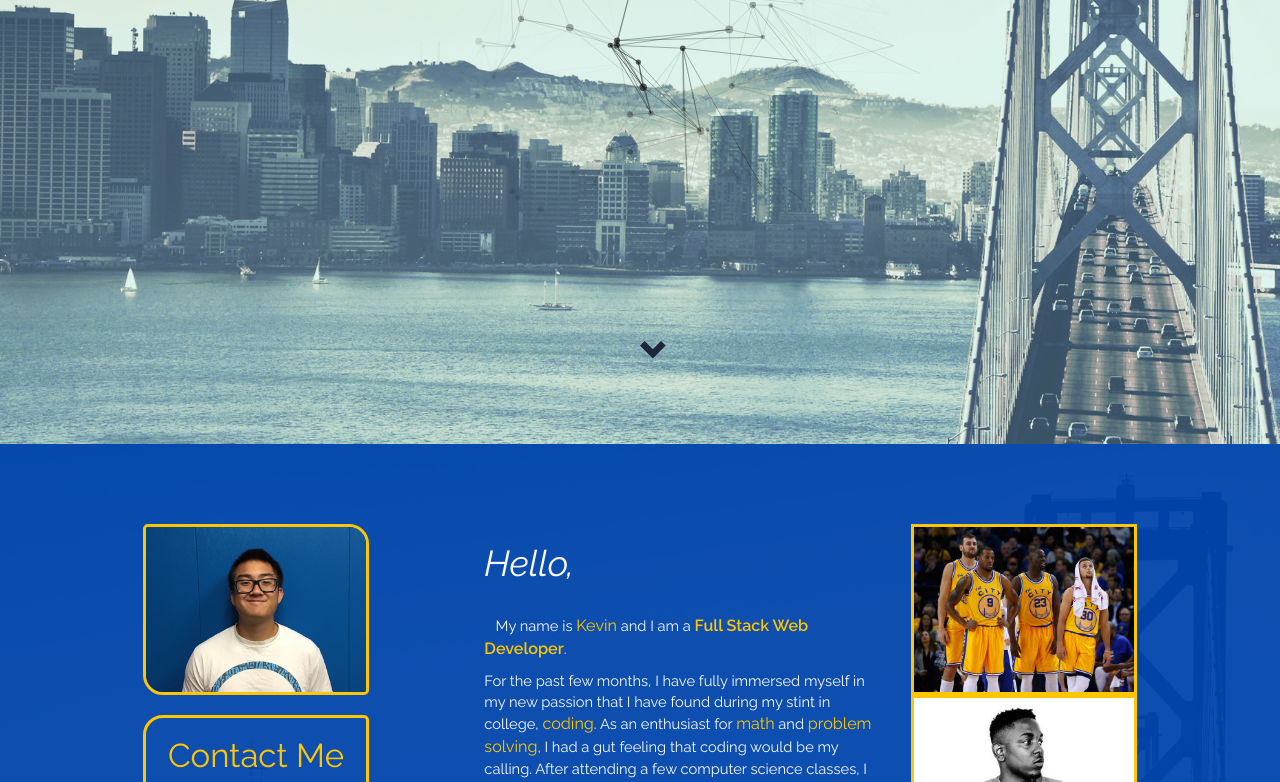
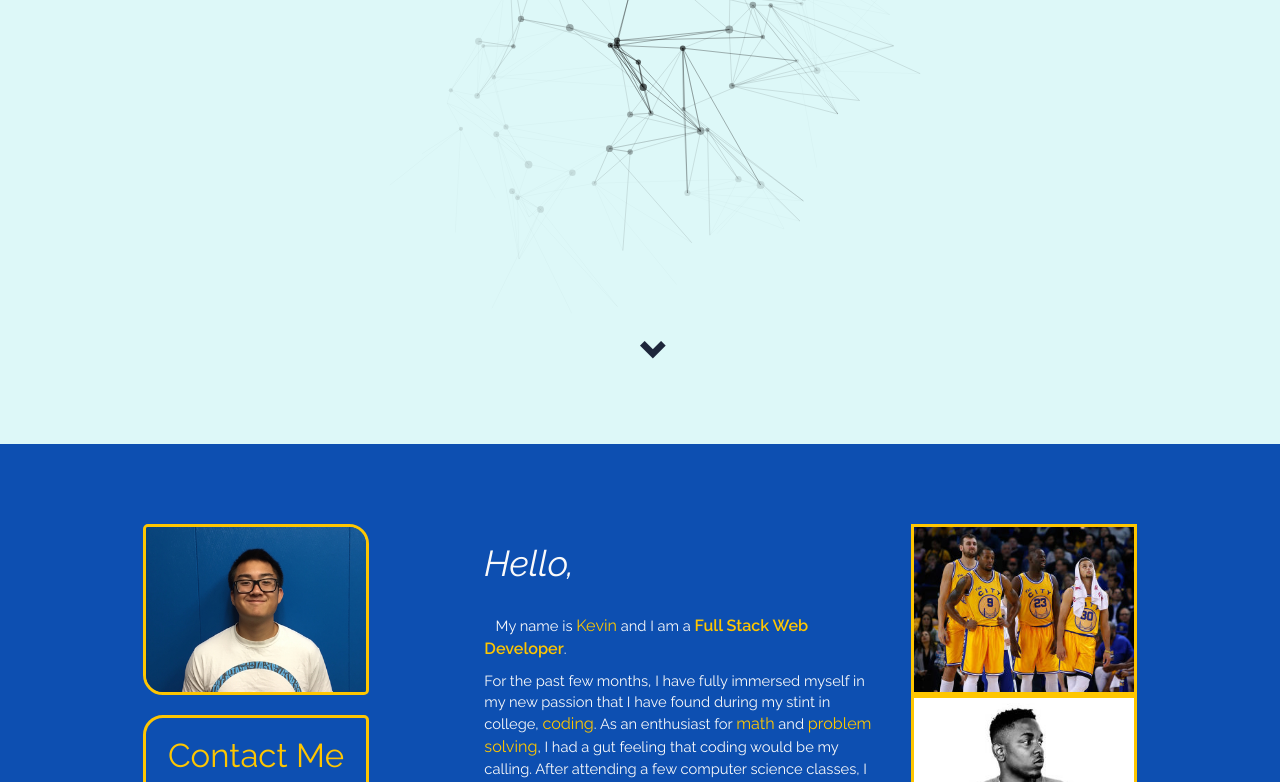
Before and after one commit to kevinsangnguyen/Portfolio, a website: page client/index.html in a window 1280 px wide. Shown: the part 356-1138 px from the top of the page. Drawn offline with nearby package versions, Linux system fonts and the light colour scheme; some packages are replaced by stand-ins of ours; a script that the page names is missing.

Commit message:
asdasdasddddddddddddd

```diff
--- a/client/css/main.css
+++ b/client/css/main.css
@@ -7,14 +7,9 @@
 }
 
 body {
-	background-image: url('../images/background.jpg');
-    background-repeat: no-repeat;
-    background-size: 100% 100%;
-    background-attachment: fixed;
+
     font-family: 'Raleway', sans-serif;
-		-webkit-background-size: cover;
-	  -moz-background-size: cover;
-	  -o-background-size: cover;
+
 		margin: 0;
 		padding: 0;
 }
```
